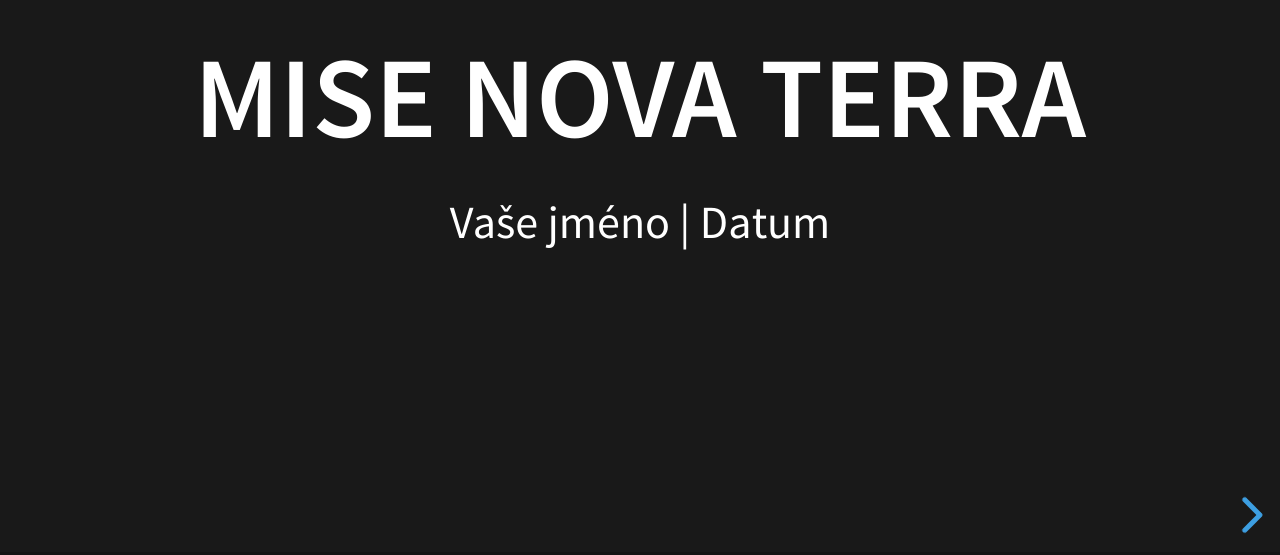
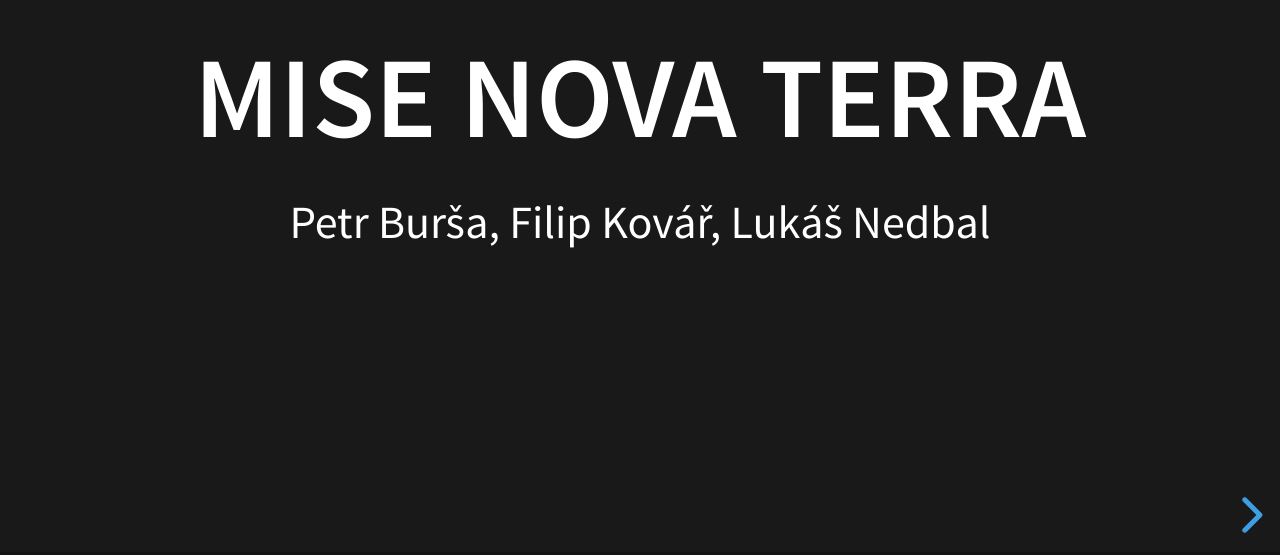
Before and after one commit to Vak1th/gitproject, a website: page index.html in a window 1280 px wide. Shown: the part 245-800 px from the top of the page. Drawn offline with Linux system fonts and the light colour scheme.

Commit message:
Update index.html

```diff
--- a/index.html
+++ b/index.html
@@ -16,13 +16,11 @@
 	<body>
 		<div class="reveal">
 			<div class="slides">
-				<!-- Slide 1 -->
 				<section>
 					<h1>Mise Nova Terra</h1>
-					<p>Vaše jméno | Datum</p>
+					<p>Petr Burša, Filip Kovář, Lukáš Nedbal</p>
 				</section>
 
-				<!-- Slide 2 -->
 				<section>
 					<h2>Mise Nova Terra - Nová éra lidstva</h2>
 					<ul>
@@ -32,7 +30,6 @@
 					</ul>
 				</section>
 
-				<!-- Slide 3 -->
 				<section>
 					<h2>Použitá technologie</h2>
 					<ul>
@@ -42,7 +39,6 @@
 					</ul>
 				</section>
 
-				<!-- Slide 4 -->
 				<section>
 					<h2>Průběh cesty</h2>
 					<ol>
@@ -52,7 +48,6 @@
 					</ol>
 				</section>
 
-				<!-- Slide 5 -->
 				<section>
 					<h2>Ceník a rezervace míst</h2>
 					<ul>
```
